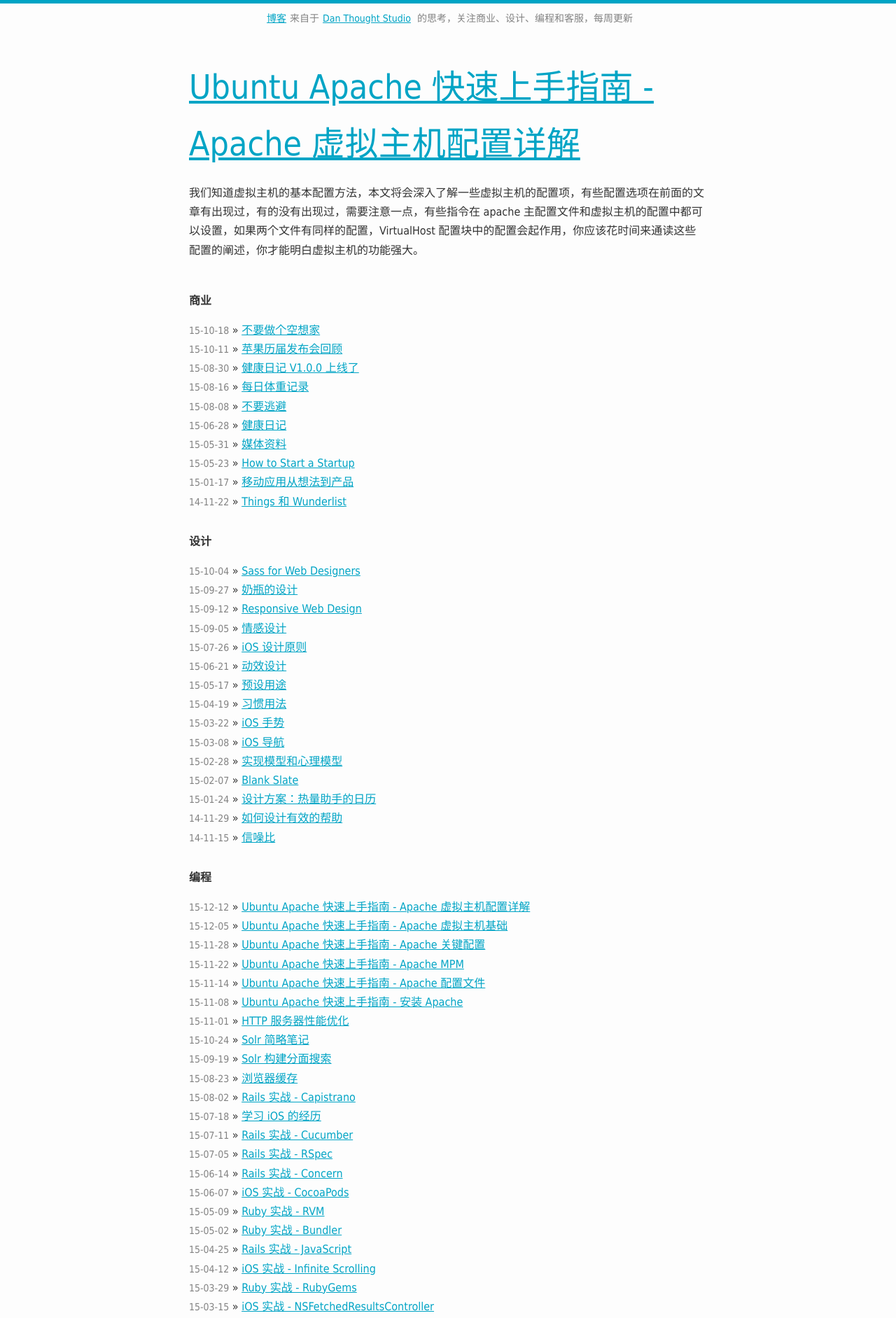
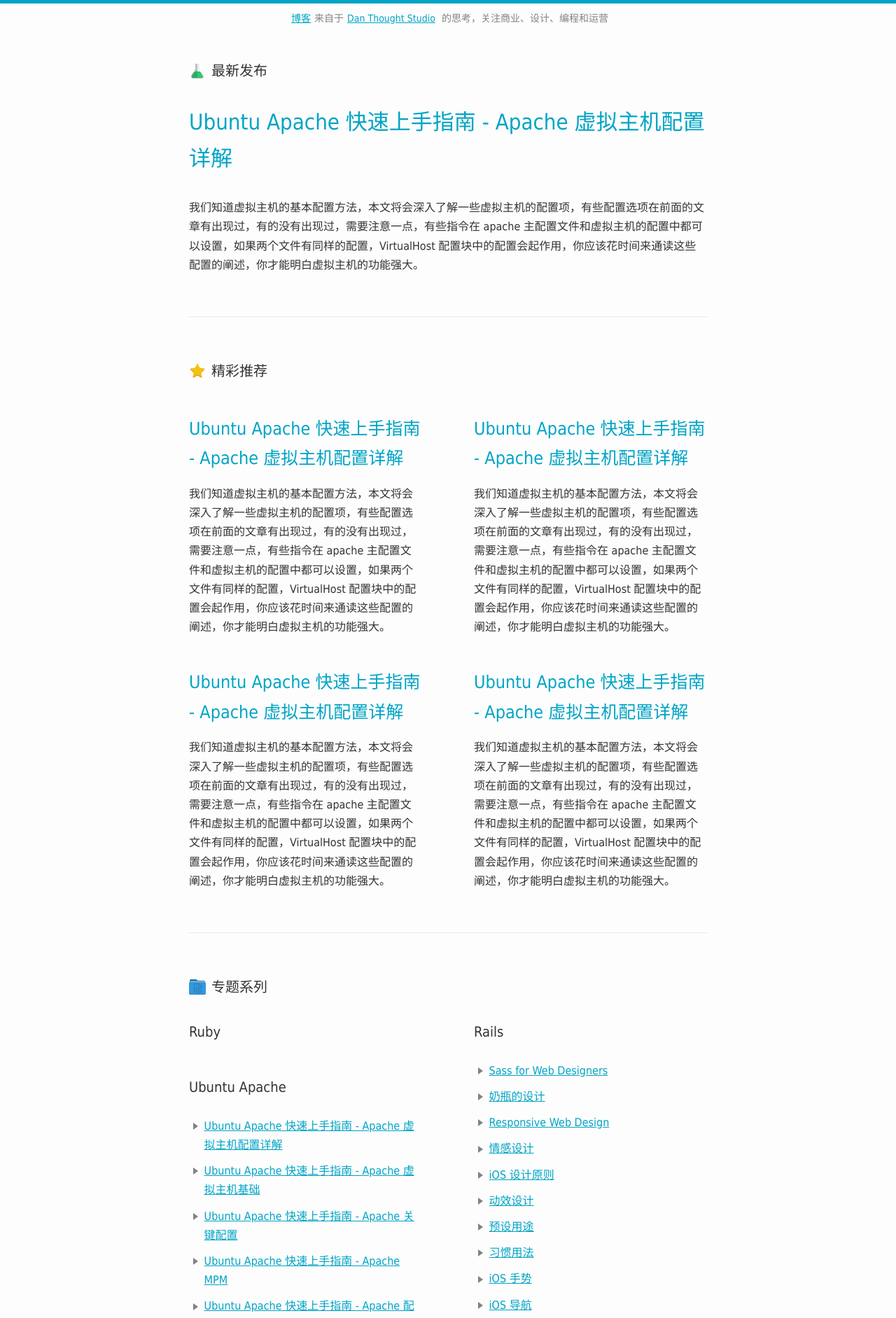
Before and after one commit to danjiang/mango, a Jekyll site: the page built from index.html, in a window 1280 px wide. Shown: the top 1883 px of the page at 70% size. Built offline with Jekyll 4.4.1, drawn with Linux system fonts in a browser that asks for light colours; comment, search, counter and statistics services are not loaded; some of the changed text lies outside the part shown.

Commit message:
home page

```diff
--- a/_config.yml
+++ b/_config.yml
@@ -1,7 +1,7 @@
 # Site settings
-title: 博客 - 商业、设计、编程和客服 - Dan Thought Studio
+title: 博客 - 商业、设计、编程和运营 - Dan Thought Studio
 description: > # this means to ignore newlines until "baseurl:"
-  来自于 Dan Thought Studio 的思考，关注商业、设计、编程和客服，每周更新
+  来自于 Dan Thought Studio 的思考，关注商业、设计、编程和运营
 permalink: pretty
 url: "http://blog.danthought.com" # the base hostname & protocol for your site
 home: "http://danthought.com"
--- a/_includes/header.html
+++ b/_includes/header.html
@@ -1,5 +1,5 @@
 <header class="site-header">
   <div class="wrapper">
-		<p><a href="{{ site.url }}">博客</a>来自于<a href="{{ site.home }}">Dan Thought Studio</a> 的思考，关注商业、设计、编程和客服，每周更新</p>
+		<p><a href="{{ site.url }}">博客</a>来自于<a href="{{ site.home }}">Dan Thought Studio</a> 的思考，关注商业、设计、编程和运营</p>
   </div>
 </header>
--- a/_posts/2015-04-05-email-is-very-useful.markdown
+++ b/_posts/2015-04-05-email-is-very-useful.markdown
@@ -2,7 +2,7 @@
 title: 电子邮件很有用
 author: 但江
 location: 成都
-category: support
+category: operation
 ---
 
 电子邮件的使用已经非常普遍，只要接触互联网的用户都不太可能没有电子邮件，注册了 QQ 也就对应有了 QQ 邮箱，初次使用 iPhone 需要注册 Apple ID，也就有了 iCloud 邮箱，很多企业也为工作人员提供了企业邮箱，然而在社交网络流行的如今，我们却容易忘记简单的电子邮件可以发挥很大的作用。
--- a/_sass/_layout.scss
+++ b/_sass/_layout.scss
@@ -1,3 +1,10 @@
+@mixin icon($image) {
+	background: url($image) left center no-repeat;
+	background-size: 24px 24px;
+	padding-left: 32px;
+	margin-bottom: $spacing-unit;
+}
+
 /**
  * Site header
  */
@@ -33,14 +40,105 @@
  */
 .site-content {
 	padding: $spacing-unit 0;
+	p {
+		margin-bottom: 0;
+	}
+	img {
+		display: block;
+		margin-left: auto;
+		margin-right: auto;
+	}
 }
 
-.post-archive {
-	padding: $spacing-unit 0 0;
-	h2 {
-		font-size: $base-font-size;
-		font-weight: bold;
+.post-latest {
+	padding-bottom: $spacing-unit * 2;
+	margin-bottom: $spacing-unit * 2;
+	border-bottom: 1px solid $grey-color-light;
+	h5.post-latest-icon {
+		@include icon('/images/flask.png')
 	}
+	h3 {
+		margin-top: $spacing-unit;
+		margin-bottom: $spacing-unit;
+		a {
+			text-decoration: none;
+		}
+	}
+}
+
+.post-featured-brief {
+	width: 45%;
+	margin-bottom: $spacing-unit;
+	h4 {
+		margin-top: $spacing-unit / 2;
+		margin-bottom: $spacing-unit / 2;
+		a {
+			text-decoration: none;
+		}
+	}
+}
+
+.post-featured {
+	padding-bottom: $spacing-unit;
+	margin-bottom: $spacing-unit * 2;
+	border-bottom: 1px solid $grey-color-light;
+	h5.post-featured-icon {
+		@include icon('/images/star.png')
+	}
+	div.post-featured-brief-left {
+		@extend .post-featured-brief;
+		float: left;
+	}
+	div.post-featured-brief-right {
+		@extend .post-featured-brief;
+		float: right;
+	}
+}
+
+.post-series-tag {
+	width: 45%;
+	margin-bottom: $spacing-unit;
+	ul {
+		margin: 0;
+		padding-left: 1.35em;
+		li {
+			list-style: none;
+			&:before {
+				content: "";
+				border-color: transparent $grey-color;
+				border-style: solid;
+				border-width: 0.35em 0 0.35em 0.45em;
+				display: block;
+				height: 0;
+				width: 0;
+				left: -1em;
+				top: 1.2em;
+				position: relative;
+			}
+		}
+	}
+}
+
+.post-series {
+	padding-bottom: $spacing-unit;
+	margin-bottom: $spacing-unit * 2;
+	border-bottom: 1px solid $grey-color-light;
+	h5.post-series-icon {
+		@include icon('/images/folder-document.png')
+	}
+	div.post-series-tag-left {
+		@extend .post-series-tag;
+		float: left;
+	}
+	div.post-series-tag-right {
+		@extend .post-series-tag;
+		float: right;
+	}
+}
+
+.post-archive-category {
+	width: 45%;
+	margin-bottom: $spacing-unit;
 	ul {
 		margin: 0;
 		padding: 0;
@@ -53,6 +151,21 @@
 				color: $grey-color;
 			}
 		}
+	}
+}
+
+.post-archive {
+	margin-bottom: $spacing-unit;
+	h5.post-archive-icon {
+		@include icon('/images/calendar.png')
+	}
+	div.post-archive-category-left {
+		@extend .post-archive-category;
+		float: left;
+	}
+	div.post-archive-category-right {
+		@extend .post-archive-category;
+		float: right;
 	}
 }
 
--- a/index.html
+++ b/index.html
@@ -4,12 +4,134 @@
 
 <div class="site-content">
 	<div class="post-latest">
-		<h1><a href="{{ site.posts.first.url }}">{{ site.posts.first.title}}</a></h1>
+		<h5 class="post-latest-icon">最新发布</h5>
+		{% assign foundImage = 0 %}
+		{% assign images = site.posts.first.content | split:"<img " %}
+		{% for image in images %}
+			{% if image contains 'src' %}
+				{% if foundImage == 0 %}
+					{% assign html = image | split:"/>" | first %}
+						<img {{ html }} />
+					{% assign foundImage = 1 %}
+				{% endif %}
+			{% endif %}
+		{% endfor %}
+		<h3><a href="{{ site.posts.first.url }}">{{ site.posts.first.title}}</a></h3>
 		{{ site.posts.first.excerpt | markdownify}}
 	</div>
 
+	<div class="post-featured">
+		<h5 class="post-featured-icon">精彩推荐</h5>
+		<div class="post-featured-brief-left">
+		{% assign foundImage = 0 %}
+		{% assign images = site.posts.first.content | split:"<img " %}
+		{% for image in images %}
+			{% if image contains 'src' %}
+				{% if foundImage == 0 %}
+					{% assign html = image | split:"/>" | first %}
+						<img {{ html }} />
+					{% assign foundImage = 1 %}
+				{% endif %}
+			{% endif %}
+		{% endfor %}
+		<h4><a href="{{ site.posts.first.url }}">{{ site.posts.first.title}}</a></h4>
+		{{ site.posts.first.excerpt | markdownify}}
+		</div>
+
+		<div class="post-featured-brief-right">
+		{% assign foundImage = 0 %}
+		{% assign images = site.posts.first.content | split:"<img " %}
+		{% for image in images %}
+			{% if image contains 'src' %}
+				{% if foundImage == 0 %}
+					{% assign html = image | split:"/>" | first %}
+						<img {{ html }} />
+					{% assign foundImage = 1 %}
+				{% endif %}
+			{% endif %}
+		{% endfor %}
+		<h4><a href="{{ site.posts.first.url }}">{{ site.posts.first.title}}</a></h4>
+		{{ site.posts.first.excerpt | markdownify}}
+		</div>
+
+		<div class="post-featured-brief-left">
+		{% assign foundImage = 0 %}
+		{% assign images = site.posts.first.content | split:"<img " %}
+		{% for image in images %}
+			{% if image contains 'src' %}
+				{% if foundImage == 0 %}
+					{% assign html = image | split:"/>" | first %}
+						<img {{ html }} />
+					{% assign foundImage = 1 %}
+				{% endif %}
+			{% endif %}
+		{% endfor %}
+		<h4><a href="{{ site.posts.first.url }}">{{ site.posts.first.title}}</a></h4>
+		{{ site.posts.first.excerpt | markdownify}}
+		</div>
+
+		<div class="post-featured-brief-right">
+		{% assign foundImage = 0 %}
+		{% assign images = site.posts.first.content | split:"<img " %}
+		{% for image in images %}
+			{% if image contains 'src' %}
+				{% if foundImage == 0 %}
+					{% assign html = image | split:"/>" | first %}
+						<img {{ html }} />
+					{% assign foundImage = 1 %}
+				{% endif %}
+			{% endif %}
+		{% endfor %}
+		<h4><a href="{{ site.posts.first.url }}">{{ site.posts.first.title}}</a></h4>
+		{{ site.posts.first.excerpt | markdownify}}
+		</div>
+		<div class="clearfix"></div>
+	</div>
+
+	<div class="post-series">
+		<h5 class="post-series-icon">专题系列</h5>
+		<div class="post-series-tag-left">
+			<h5>Ruby</h5>
+			<ul>
+				{% for post in site.tags.ubuntu-apache %}
+				<li><a href="{{ post.url }}">{{ post.title }}</a></li>
+				{% endfor %}
+			</ul>
+		</div>
+
+		<div class="post-series-tag-right">
+			<h5>Rails</h5>
+			<ul>
+				{% for post in site.categories.design %}
+				<li><a href="{{ post.url }}">{{ post.title }}</a></li>
+				{% endfor %}
+			</ul>
+		</div>
+
+		<div class="post-series-tag-left">
+			<h5>Ubuntu Apache</h5>
+			<ul>
+				{% for post in site.categories.programming %}
+				<li><a href="{{ post.url }}">{{ post.title }}</a></li>
+				{% endfor %}
+			</ul>
+		</div>
+
+		<div class="post-series-tag-right">
+			<h5>Objective-C</h5>
+			<ul>
+				{% for post in site.categories.operation %}
+				<li><a href="{{ post.url }}">{{ post.title }}</a></li>
+				{% endfor %}
+			</ul>
+		</div>
+		<div class="clearfix"></div>
+	</div>
+
 	<div class="post-archive">
-		<h2>商业</h2>
+		<h5 class="post-archive-icon">分类归档</h5>
+		<div class="post-archive-category-left">
+			<h5>商业</h5>
 			<ul>
 				{% for post in site.categories.business %}
 				<li><span>{{ post.date | date:"%y-%m-%d"}}</span> » <a href="{{ post.url }}">{{ post.title }}</a></li>
@@ -17,8 +139,17 @@
 			</ul>
 		</div>
 
-	<div class="post-archive">
-		<h2>设计</h2>
+		<div class="post-archive-category-right">
+			<h5>编程</h5>
+			<ul>
+				{% for post in site.categories.programming %}
+				<li><span>{{ post.date | date:"%y-%m-%d"}}</span> » <a href="{{ post.url }}">{{ post.title }}</a></li>
+				{% endfor %}
+			</ul>
+		</div>
+
+		<div class="post-archive-category-left">
+			<h5>设计</h5>
 			<ul>
 				{% for post in site.categories.design %}
 				<li><span>{{ post.date | date:"%y-%m-%d"}}</span> » <a href="{{ post.url }}">{{ post.title }}</a></li>
@@ -26,21 +157,15 @@
 			</ul>
 		</div>
 
-	<div class="post-archive">
-		<h2>编程</h2>
+		<div class="post-archive-category-left">
+			<h5>运营</h5>
 			<ul>
-			{% for post in site.categories.programming %}
+				{% for post in site.categories.operation %}
 				<li><span>{{ post.date | date:"%y-%m-%d"}}</span> » <a href="{{ post.url }}">{{ post.title }}</a></li>
 				{% endfor %}
 			</ul>
 		</div>
+		<div class="clearfix"></div>
+	</div>
 
-	<div class="post-archive">
-		<h2>客服</h2>
-		<ul>
-			{% for post in site.categories.support %}
-			<li><span>{{ post.date | date:"%y-%m-%d"}}</span> » <a href="{{ post.url }}">{{ post.title }}</a></li>
-			{% endfor %}
-		</ul>
 </div>
-</div>
```
Also changed, not shown: images/calendar.png (added), images/flask.png (added), images/folder-document.png (added), images/star.png (added). Lines whose indentation alone changed are shown as unchanged.
